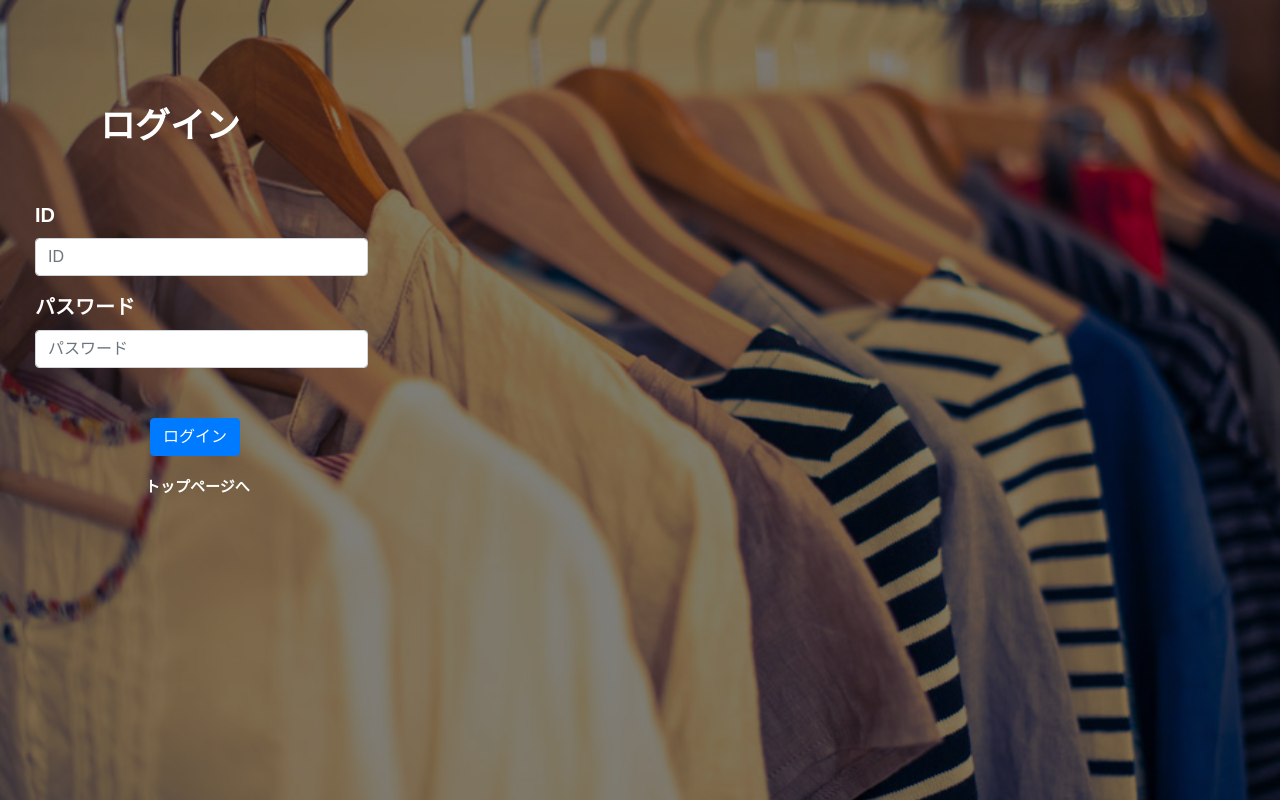
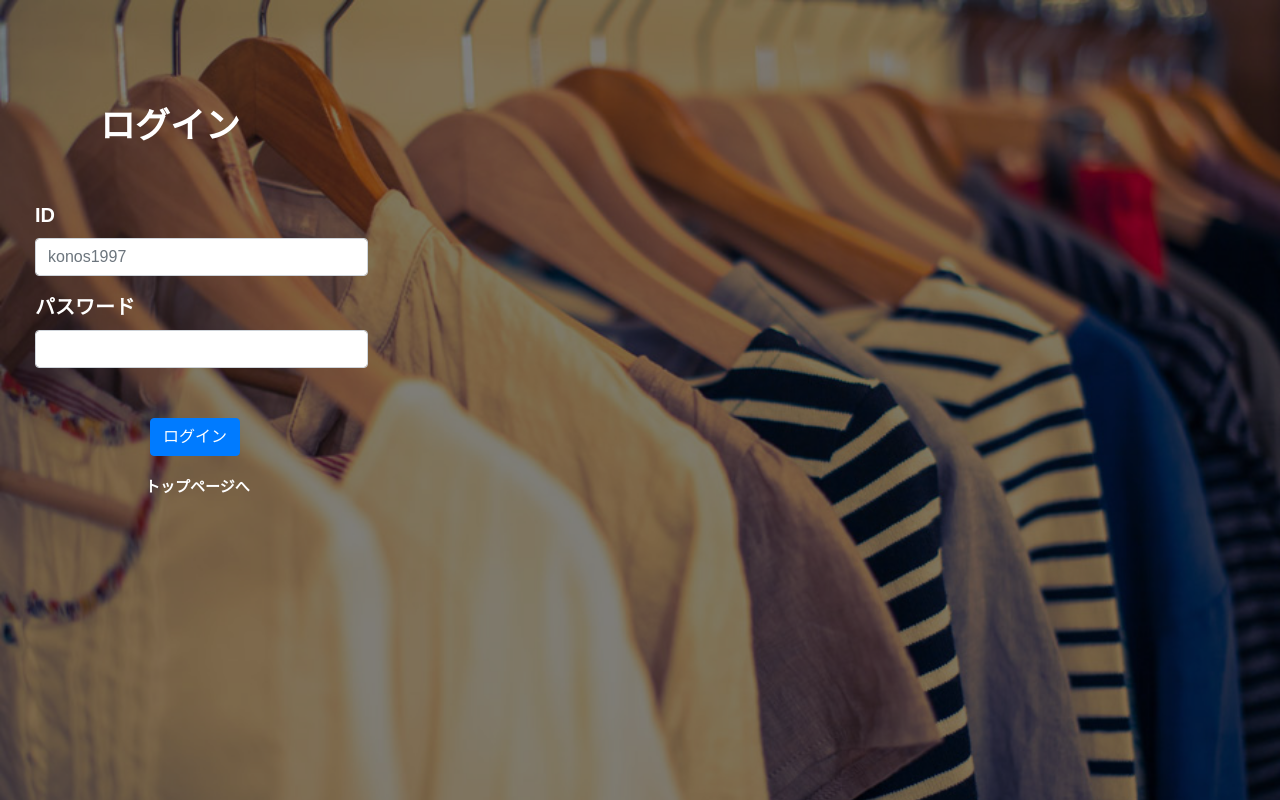
Before and after one commit to sunakane/team7-mock, a React (Create React App) app: page /login in a window 1280 px wide. Built offline with nearby package versions, Linux system fonts and the light colour scheme; no server answers.

Commit message:
ログインフォームのplaceholderを修正

```diff
--- a/src/Login/Login.jsx
+++ b/src/Login/Login.jsx
@@ -40,7 +40,7 @@ const Login = (props) => {
             type="text"
             name="userId"
             id="userId"
-            placeholder="ID"
+            placeholder="konos1997"
             onChange={(e) => {
               setUserId(e.target.value);
             }}
@@ -54,7 +54,6 @@ const Login = (props) => {
             type="password"
             name="password"
             id="loginPassword"
-            placeholder="パスワード"
             onChange={(e) => {
               setPassWord(e.target.value);
             }}
```
